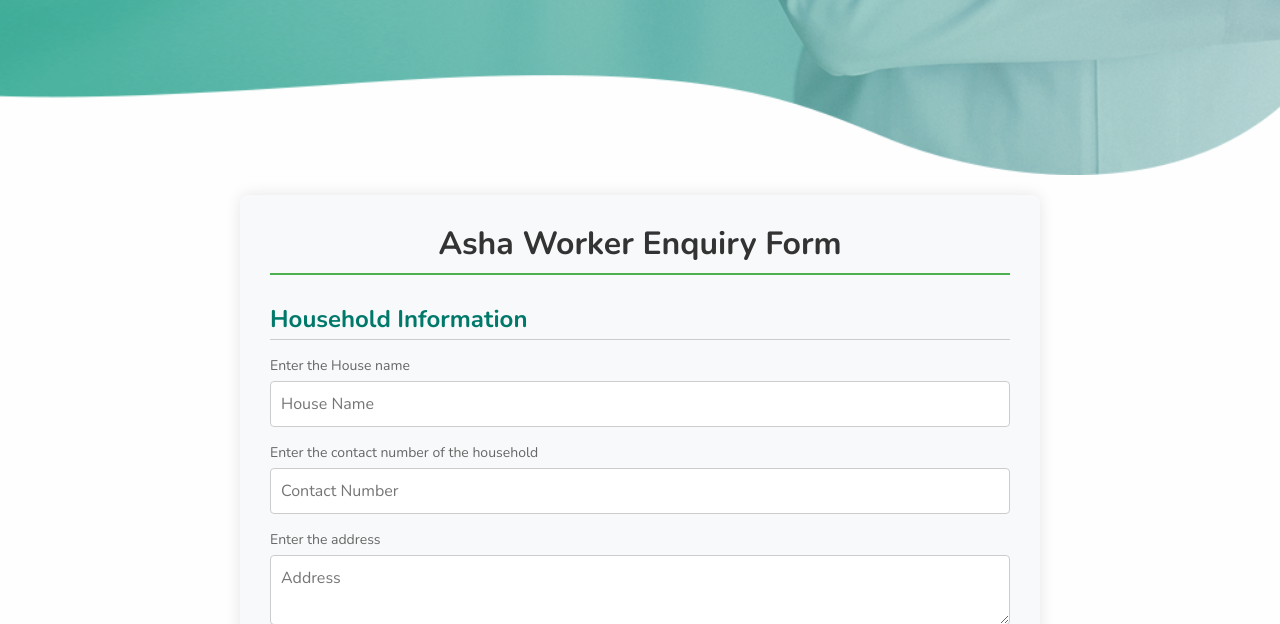
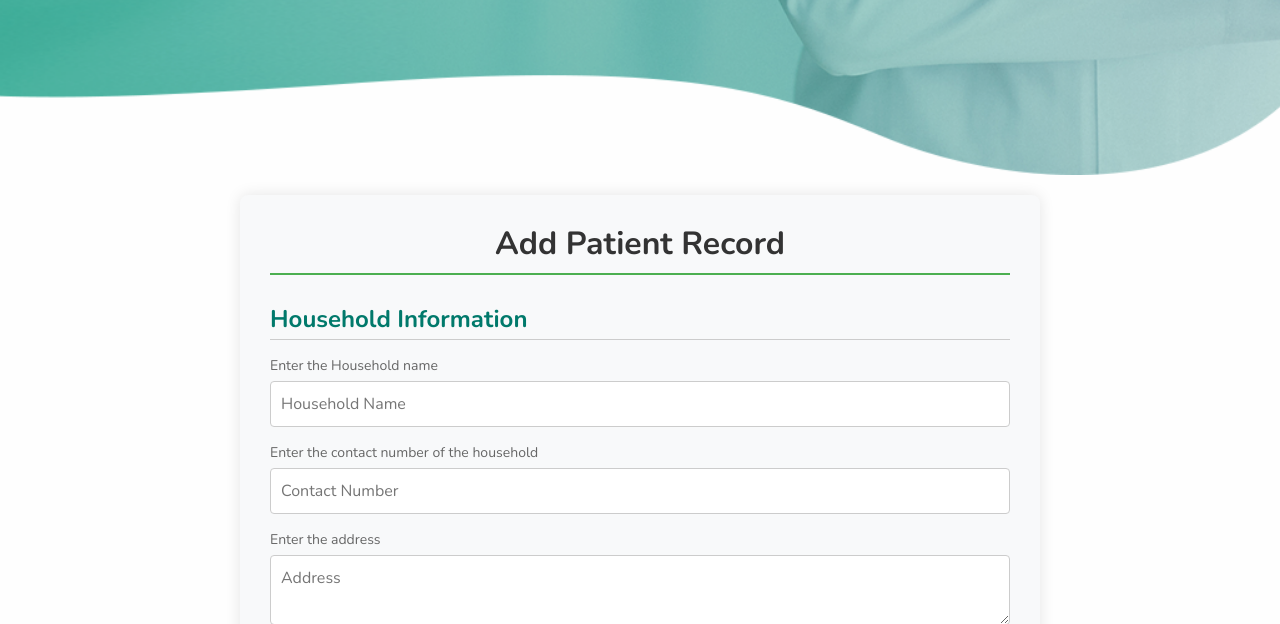
Before and after one commit to sandrasuni/Smartcare-Main-project, a Django app: page /asha_worker_enquiry in a window 1280 px wide. Shown: the part 625-1249 px from the top of the page. Run offline with Django 5.2, Linux system fonts and the light colour scheme; some libraries are stand-ins or nearby versions.

Commit message:
asha worker form

```diff
--- a/templates/asha/asha_worker_form.html
+++ b/templates/asha/asha_worker_form.html
@@ -127,14 +127,14 @@
 </style>
 
 <div class="custom-container">
-  <h2>Asha Worker Enquiry Form</h2>
+  <h2>Add Patient Record</h2>
   <form method="POST" action="{% url 'save_household' %}">
     {% csrf_token %}
     <!-- Household Information -->
     <h3>Household Information</h3>
     <div class="form-group">
-      <small>Enter the House name</small>
-      <input type="text" name="head_of_household" placeholder="House Name">
+      <small>Enter the Household name</small>
+      <input type="text" name="head_of_household" placeholder="Household Name">
     </div>
     <div class="form-group">
       <small>Enter the contact number of the household</small>
```
